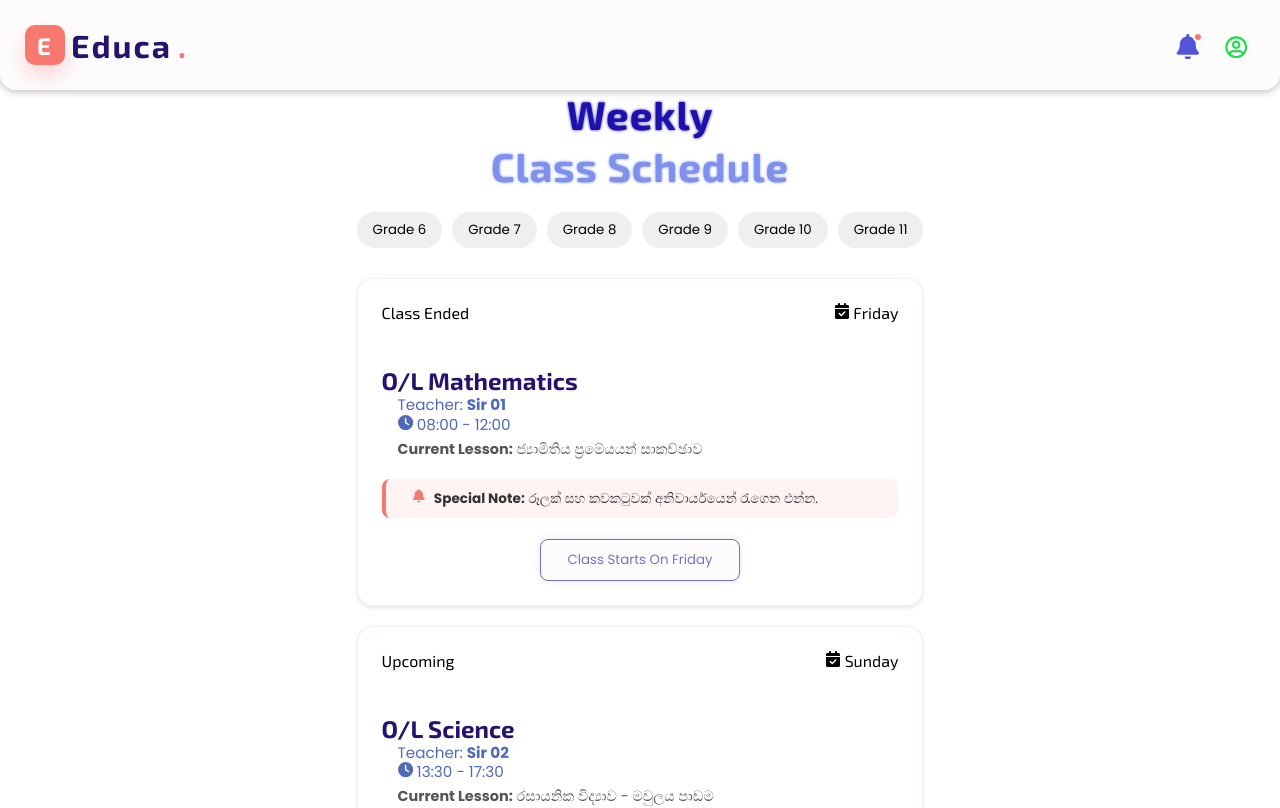
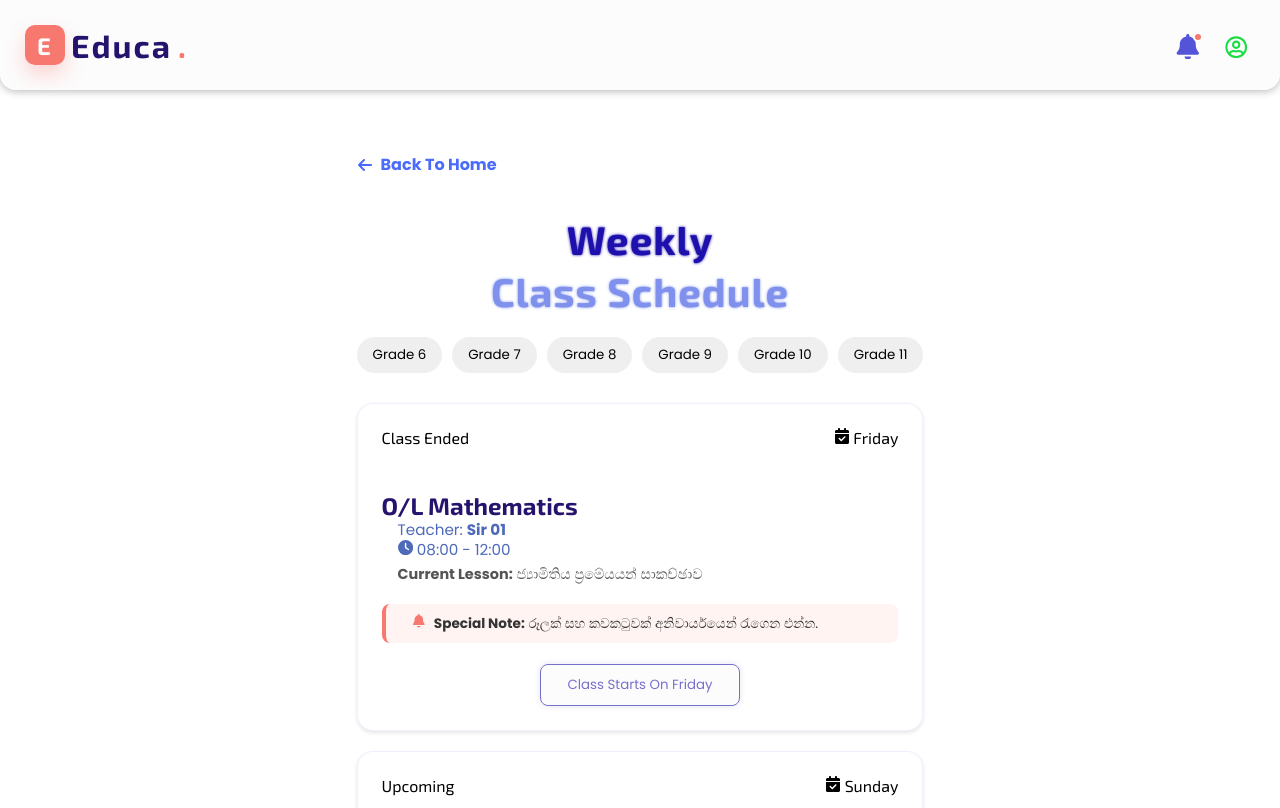
Before and after one commit to lakshan-beast/Educa-OL-Learning-Platform, a React (Vite) app: page /classes-details in a window 1280 px wide. Shown: the top 808 px of the page. Built offline with nearby package versions, Linux system fonts and the light colour scheme.

Commit message:
Add back navigation link and adjust padding in ClassesDetails component

```diff
--- a/src/pages/ClassesDetails.jsx
+++ b/src/pages/ClassesDetails.jsx
@@ -458,8 +458,15 @@
 // export default ClassesDetails;
 
 import { useState, useEffect } from "react";
+import { Link } from "react-router-dom";
 import { completeShedules } from "../data/completeShedule";
-import { FaClock, FaVideo, FaBell, FaCalendarCheck } from "react-icons/fa6";
+import {
+  FaClock,
+  FaVideo,
+  FaBell,
+  FaCalendarCheck,
+  FaArrowLeft,
+} from "react-icons/fa6";
 
 const ClassesDetails = () => {
   // 1. පරිශීලකයා තෝරන ශ්‍රේණිය (Default එක 11 වසර)
@@ -532,7 +539,20 @@ const ClassesDetails = () => {
       style={{ padding: "40px 20px" }}>
       <div
         className="class-container"
-        style={{ maxWidth: "1200px", margin: "0 auto" }}>
+        style={{ maxWidth: "1200px", margin: "0 auto", paddingTop: "5rem" }}>
+        <Link
+          to="/"
+          style={{
+            display: "inline-flex",
+            alignItems: "center",
+            gap: "8px",
+            marginBottom: "20px",
+            color: "#4b6bfb",
+            textDecoration: "none",
+            fontWeight: "bold",
+          }}>
+          <FaArrowLeft /> Back to Home
+        </Link>
         <h2 style={{ textAlign: "center" }}>
           Weekly <span>Class Schedule</span>
         </h2>
```
